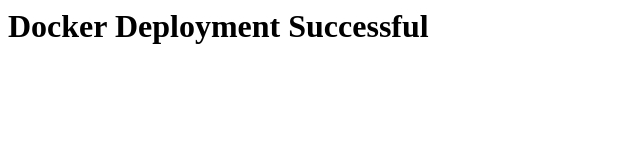
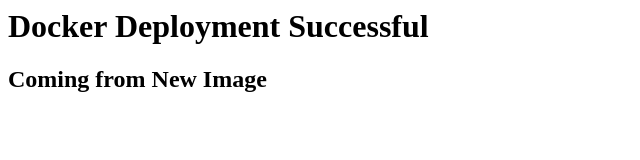
Before and after one commit to tariq87/dockerapp, a plain HTML site: page index.html in a window 1280 px wide. Shown: the whole page, without its empty margins (0-640 px from the left). Drawn offline with Linux system fonts and the light colour scheme.

Commit message:
Update index.html

```diff
--- a/index.html
+++ b/index.html
@@ -1 +1,2 @@
 <h1>Docker Deployment Successful</h1>
+<h2>Coming from New Image</h2>
```
